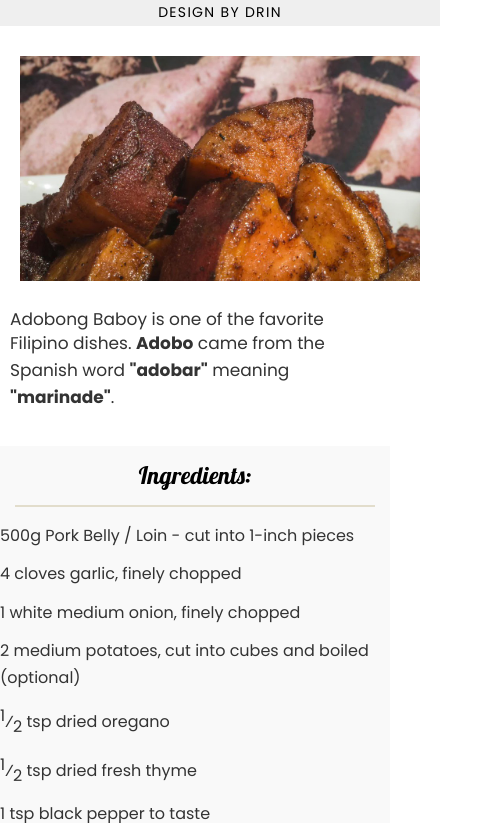
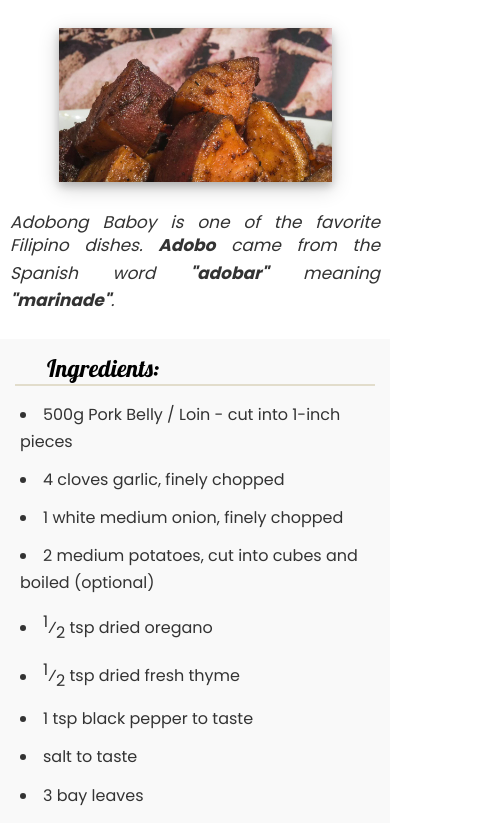
Before and after one commit to drINcoder07/odin-recipes, a plain HTML site: page recipes/adobongbaboy.html in a window 390 px wide. Shown: the part 111-934 px from the top of the page, 500 px wide, since content can reach past the window. Drawn offline with Linux system fonts and the light colour scheme.

Commit message:
Edited styling and margins for responsiveness

```diff
--- a/recipes/adobongbaboy.html
+++ b/recipes/adobongbaboy.html
@@ -21,7 +21,7 @@
 	</head>
 	<body>
 		<h1 class="main-title">Adobong Baboy</h1>
-		<span class="author">DESIGN BY DRIN</span>
+		<p class="author">DESIGN BY DRIN</p>
 		<img src="images/adobo.jpg" alt="pork adobo" class="hero-img" />
 		<p class="support-info">
 			Adobong Baboy is one of the favorite Filipino dishes.
--- a/recipes/styles/style-adobo.scss
+++ b/recipes/styles/style-adobo.scss
@@ -9,7 +9,6 @@
 	margin: 0;
 	padding: 0;
 	font-family: "Poppins", sans-serif;
-	text-align: center;
 	line-height: 1.69rem;
 }
 
@@ -17,43 +16,44 @@
 h1 {
 	font-family: "Lobster", cursive;
 	font-size: 3rem;
-	// border: 2px solid black;
-	margin: 40px 0;
+	margin: 40px auto 15px;
+	max-width: 500px;
+	text-align: center;
 }
 
 /* IMAGE */
 img {
-	height: auto;
-	width: 400px;
-	margin: 60px 20px 0;
-	padding-bottom: 10px;
-	// border-top: 1px solid rgb(51, 51, 51);
+	display: block;
+	margin: 30px auto 20px;
+	max-width: 533px;
+	width: auto;
+	background-color: white;
+  box-shadow: 0 4px 8px 0 rgba(0, 0, 0, 0.2), 0 6px 20px 0 rgba(0, 0, 0, 0.19);
 }
 
 /* Supporting Paragraphs */
-p.support-info {
-	max-width: 500px;
-	text-align: left;
-	margin: 0 auto;
+.support-info {
+	text-align: justify;
+	text-align-last: left;
+	font-style: italic;
 	padding: 10px;
 	line-height: 1.3rem;
 	font-size: 17px;
-	// border-top: 1px solid #263238;
-	// border-bottom: 1px solid #263238;
 	color: rgb(51, 51, 51);
+	max-width: 550px;
+	width: auto;
+	margin: 0 auto;
 }
 
 .author {
 	text-transform: uppercase;
-	position: absolute;
-	top: 100px;
-	align-items: center;
-	width: 440px;
-	letter-spacing: 0.093em;
-	margin-top: 10px;
-	font-size: 14px;
+	letter-spacing: 0.1em;
+	font-size: 12px;
 	background: rgba(51, 51, 51, 0.08);
 	font-weight: 500;
+	max-width: 200px;
+	margin: 5px auto 20px;
+	text-align: center;
 }
 
 .bold {
@@ -63,7 +63,8 @@ p.support-info {
 /* SECTIONS */
 section {
 	max-width: 550px;
-	margin: 25px auto;
+	min-width: 300px;
+	margin:  auto;
 }
 
 section {
@@ -74,7 +75,7 @@ section {
 	font-family: "Lobster", cursive;
 	font-size: 1.5rem;
 	margin: 15px;
-	padding: 1rem 0;
+	padding: 1rem 2rem 2px;
 	border-bottom: 2px solid rgb(226, 221, 204);
 }
 
@@ -83,12 +84,14 @@ li {
 	line-height: inherit;
 	padding-bottom: 0.7rem;
 	color: rgb(51, 51, 51);
+	list-style-position: inside;
 }
 
 ul,
 ol {
-	width: 400px;
+	max-width: 400px;
 	margin: 0 auto;
+	padding:0 20px;
 }
 
 /* INGREDIENTS SECTION */
@@ -120,12 +123,20 @@ a:hover {
 }
 
 #resource {
-	width: 500px;
+	max-width: 550px;
+	min-width: 300px;
 	margin: 10px auto 20px;
-	background-color: #455a64;
+	background-color: #607d8b	;
 	padding: 10px;
 
 	p {
 		color: #ffff;
+		text-align: center;
 	}
 }
+
+@media screen and (max-width: 500px) {
+	img {
+		width: 70%;
+	}
+}
```
Also changed, not shown: recipes/styles/style-adobo.css, 1 other file.
